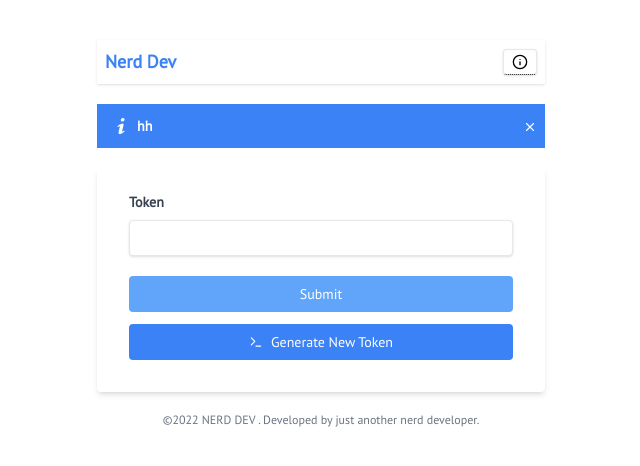
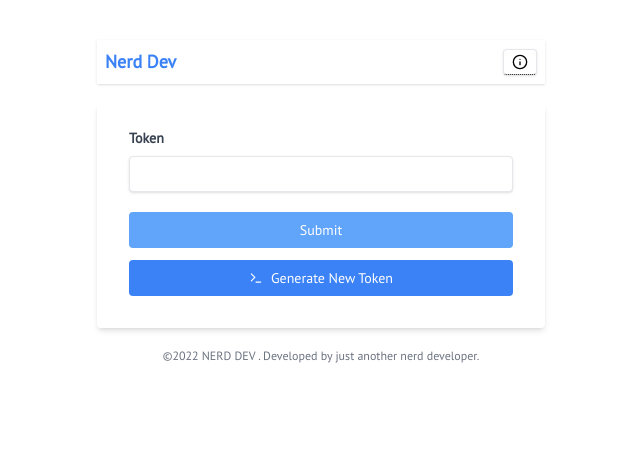
Before and after one commit to therealrinku/apirow, a Next.js app: page / in a window 1280 px wide. Shown: the top 466 px of the page, without its empty margins (319-959 px from the left). Built offline with nearby package versions, Linux system fonts and the light colour scheme.

Commit message:
crazy bug fix

```diff
--- a/pages/index.tsx
+++ b/pages/index.tsx
@@ -10,7 +10,7 @@ const TokenGenerator = () => {
   const [tokenValidated, setTokenValidated] = useState(false);
   const [loading, setLoading] = useState(false);
 
-  const [message, setMessage] = useState("hh");
+  const [message, setMessage] = useState("");
 
   const [data, setData] = useState("");
 
```
